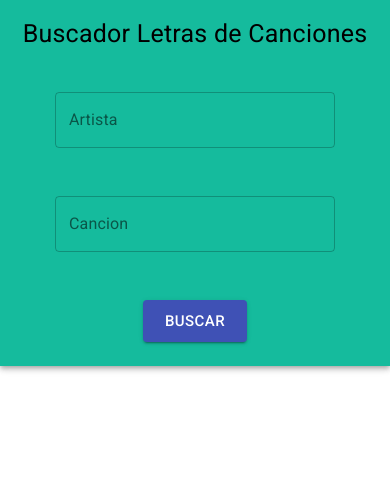
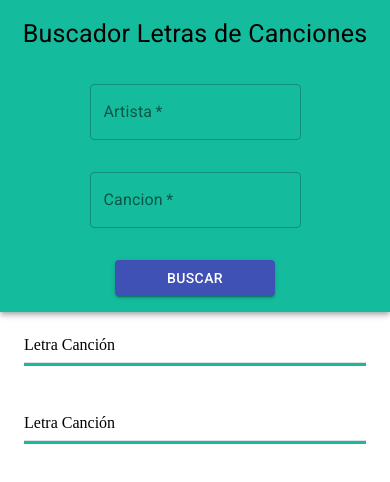
Before and after one commit to gabrielaflores09/react-letras-canciones, a React (Create React App) app: page / in a window 390 px wide. Shown: the top 482 px of the page. Built offline with nearby package versions, Linux system fonts and the light colour scheme.

Commit message:
arreglos responsive MUI

```diff
--- a/src/App.jsx
+++ b/src/App.jsx
@@ -1,19 +1,74 @@
-import React,{ Fragment, useState} from 'react';
-// import {Container} from '@material-ui/core';
+import React,{ Fragment, useState, useEffect} from 'react';
+import { makeStyles } from '@material-ui/core/styles';
 import Menu from './components/Menu';
+import Cancion from './components/Cancion';
+import {Grid} from '@material-ui/core';
+
+const useStyles = makeStyles((theme) => ({
+  root: {
+    flexGrow: 1,
+  },
+  gItem: {
+    padding: theme.spacing(1),
+    margin:0,
+  },
+}));
 
 function App() {
 
-  const [lyrics, guardarLyrics] = useState({
-    artista:'',
-    cancion:''
-  });
+  const classes = useStyles();
+
+  const [busquedaLetra, guardarBusqLetra] = useState({});
+  const [letra, guardarLetra] = useState('');
+
+  const {artista, cancion}= busquedaLetra;
+
+  const consultarAPILetra = async () =>{
+    const url = `https://api.lyrics.ovh/v1/${artista}/${cancion}`;
+
+    const resp_api = await fetch(url);
+    const letra_api = await resp_api.json();
+
+    guardarLetra(letra_api.lyrics)
+  }
+
+  useEffect(()=>{
+    if(Object.keys(busquedaLetra).length === 0) return;
+    consultarAPILetra();
+
+  },[busquedaLetra])
+
   return (
       <Fragment>
           <Menu
-            guardarLyrics={guardarLyrics}
-            lyrics={lyrics}
+           guardarBusqLetra={guardarBusqLetra}
           />
+          <div className={classes.root}>
+            <Grid
+              container
+            >
+              <Grid
+                item xs={12}
+                sm={6}
+                className={classes.gItem}
+              >
+                <Cancion
+
+                />
+              </Grid>
+              <Grid
+                item xs={12}
+                sm={6}
+                className={classes.gItem}
+              >
+                <Cancion
+                  letra={letra}
+
+                />
+              </Grid>
+            </Grid>
+          </div>
+
       </Fragment>
   );
 }
--- /dev/null
+++ b/src/components/Cancion.jsx
@@ -0,0 +1,32 @@
+import React from 'react';
+import {Container, Divider} from '@material-ui/core';
+import { makeStyles } from '@material-ui/core/styles';
+
+const useStyles = makeStyles((theme) => ({
+
+  divider: {
+    color:'#15BB9D',
+    borderBlockEndStyle: 'solid',
+  },
+  parrafo: {
+    marginBottom: 8,
+  }
+
+}));
+
+const Cancion = ({letra}) => {
+
+  const classes = useStyles();
+
+    return (
+        <Container>
+            <p className={classes.parrafo}>Letra Canción</p>
+            <Divider
+              className={classes.divider}
+            />
+            <p>{letra}</p>
+        </Container>
+     );
+}
+
+export default Cancion;
--- a/src/components/Menu.jsx
+++ b/src/components/Menu.jsx
@@ -1,16 +1,15 @@
-import React from 'react';
+import React,{useState} from 'react';
 import {AppBar, Toolbar, Typography,TextField, Button} from '@material-ui/core';
 import { makeStyles } from '@material-ui/core/styles';
 
 const useStyles = makeStyles((theme) => ({
     root: {
         '& > *': {
-          margin: theme.spacing(3),
+          margin: theme.spacing(2),
         },
     },
     textField :{
-        width: '35ch',
-
+        // width: '35ch',
     },
     appBar: {
       textAlign: 'center',
@@ -24,23 +23,77 @@ const useStyles = makeStyles((theme) => ({
       fontSize:25,
       fontFamily: 'Roboto',
     },
+    btn: {
+        width: '20ch',
+    },
+    tlbr: {
+        padding:0,
+    }
   }));
 
-const Menu = ({guardarLyrics, lyrics}) => {
+const Menu = ({guardarBusqLetra}) => {
 
     const classes = useStyles();
 
+    const [lyrics, guardarLyrics] = useState({
+        artista:'',
+        cancion:''
+    });
+
     const {artista, cancion} = lyrics;
+
+    // Leer contenido del textfield
+    const actualizarState = e =>{
+        guardarLyrics({
+            ...lyrics,
+            [e.target.name] : e.target.value
+        })
+    }
+
+    const buscarInformacion = e =>{
+        e.preventDefault();
+        guardarBusqLetra(lyrics)
+
+    }
 
     return (
         <AppBar position="static" className={classes.appBar}>
             <Typography className={classes.title}>Buscador Letras de Canciones</Typography>
-            <Toolbar>
-                <form className={classes.root} noValidate autoComplete="off">
-                    <TextField className={classes.textField} id="outlined-basic" label="Artista" variant="outlined" />
-                    <TextField className={classes.textField} id="outlined-basic" label="Cancion" variant="outlined" />
+            <Toolbar className={classes.tlbr}>
+                <form
+                    className={classes.root}
+                    autoComplete="off"
+                    onSubmit={buscarInformacion}
+                >
+                    <TextField
+                        rows={4}
+                        className={classes.textField}
+                        name="artista"
+                        id="outlined-basic"
+                        label="Artista"
+                        value={artista}
+                        variant="outlined"
+                        onChange={actualizarState}
+                        required
+                    />
+                    <TextField
+                        className={classes.textField}
+                        name="cancion"
+                        id="outlined-basic"
+                        label="Cancion"
+                        value={cancion}
+                        variant="outlined"
+                        onChange={actualizarState}
+                        required
+                    />
 
-                    <Button type="submit"size="large" variant="contained" color="primary">Buscar</Button>
+                    <Button
+                        type="submit"
+                        className={classes.btn}
+                        variant="contained"
+                        color="primary">
+                            Buscar
+                    </Button>
                 </form>
 
             </Toolbar>
```
Also changed, not shown: src/components/Artista.jsx (added, +9 -0 lines).
